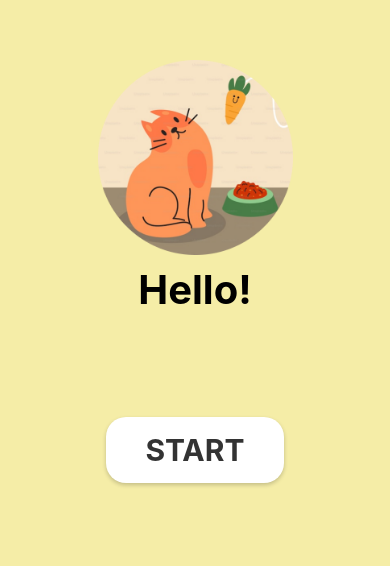
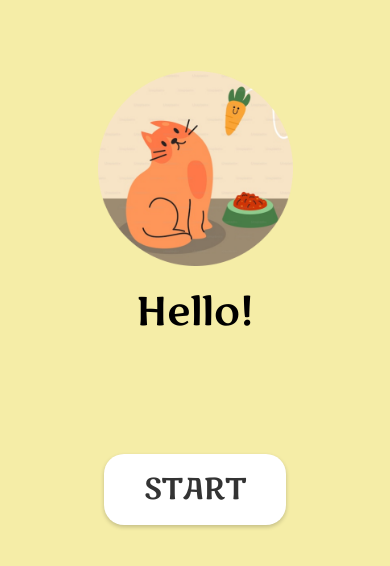
Before and after one commit to AuroraWhisperer/4352-Team18, a React Native app: screen /StartScreen in a window 390 px wide. Shown: the part 108-674 px from the top of the page. Built offline with nearby package versions, Linux system fonts and the light colour scheme.

Commit message:
Save current work

```diff
--- a/App.js
+++ b/App.js
@@ -1,7 +1,7 @@
 import React from "react";
 import { NavigationContainer } from "@react-navigation/native";
 import { createStackNavigator } from "@react-navigation/stack";
-import StartScreen from "./Screen/StartScreen";
+import StartScreen from "./Screen/Auth/StartScreen";
 import TabNavigator from "./Navigation/TabNavigator";
 import AddGoalsScreen from "./Screen/Goals/AddGoalsScreen";
 import { GoalProvider } from "./context/GoalContext";
--- a/Screen/StartScreen.js
+++ /dev/null
@@ -1,84 +0,0 @@
-import React from "react";
-import { useFonts } from "expo-font";
-import {
-  StyleSheet,
-  Text,
-  View,
-  SafeAreaView,
-  TouchableOpacity,
-  Image,
-  Dimensions,
-} from "react-native";
-
-export default function StartScreen({ navigation }) {
-  const [fontsLoaded] = useFonts({
-    "MarkoOne-Regular": require("../assets/fonts/MarkoOne-Regular.ttf"),
-  });
-
-  if (!fontsLoaded) {
-    return undefined;
-  }
-
-  return (
-    <SafeAreaView style={[styles.container]}>
-      <View style={[styles.content]}>
-        <Image
-          source={require("../assets/images/StartScreenImage.png")}
-          style={styles.image}
-        />
-
-        <Text style={[styles.title]}>Hello!</Text>
-      </View>
-
-      <TouchableOpacity
-        style={styles.startButton}
-        onPress={() => navigation.navigate("StartPage")}
-      >
-        <Text style={styles.startText}>START</Text>
-      </TouchableOpacity>
-    </SafeAreaView>
-  );
-}
-
-const styles = StyleSheet.create({
-  container: {
-    flex: 1,
-    justifyContent: "center",
-    alignItems: "center",
-    backgroundColor: "#F5EDA7",
-  },
-  content: {
-    flex: 1,
-    justifyContent: "center",
-    alignItems: "center",
-    paddingTop: Dimensions.get("window").height * 0.1,
-  },
-  image: {
-    width: Dimensions.get("window").width * 0.5,
-    height: Dimensions.get("window").width * 0.5,
-    marginBottom: 10,
-  },
-  title: {
-    fontSize: 40,
-    fontWeight: "bold",
-    marginBottom: 20,
-  },
-  startButton: {
-    backgroundColor: "#fff",
-    borderRadius: 20,
-    paddingVertical: 15,
-    paddingHorizontal: 40,
-    shadowColor: "#000",
-    shadowOffset: { width: 0, height: 2 },
-    shadowOpacity: 0.2,
-    shadowRadius: 4,
-    elevation: 5,
-    marginBottom: Dimensions.get("window").height * 0.3,
-  },
-  startText: {
-    fontSize: 30,
-    fontWeight: "bold",
-    color: "#333",
-    textAlign: "center",
-  },
-});
--- a/components/AddGoalCard.js
+++ b/components/AddGoalCard.js
@@ -59,14 +59,14 @@
         placeholderTextColor="#888"
       />
 
-      <TextInput
+      {/* <TextInput
         style={[styles.input]}
         placeholder="Enter diamonds"
         value={diamonds}
         keyboardType="numeric"
         onChangeText={handleDiamondsChange}
         placeholderTextColor="#888"
-      />
+      /> */}
 
       <TouchableOpacity style={[styles.submitButton]} onPress={onSubmit}>
         <Text style={[styles.submitButtonText]}>Submit</Text>
--- a/react-native.config.js
+++ b/react-native.config.js
@@ -1,3 +1,3 @@
 module.exports = {
-    assets: ['../assets/fonts'], // adjust according to your path
+    assets: ['../assets/fonts'],
   };
```
